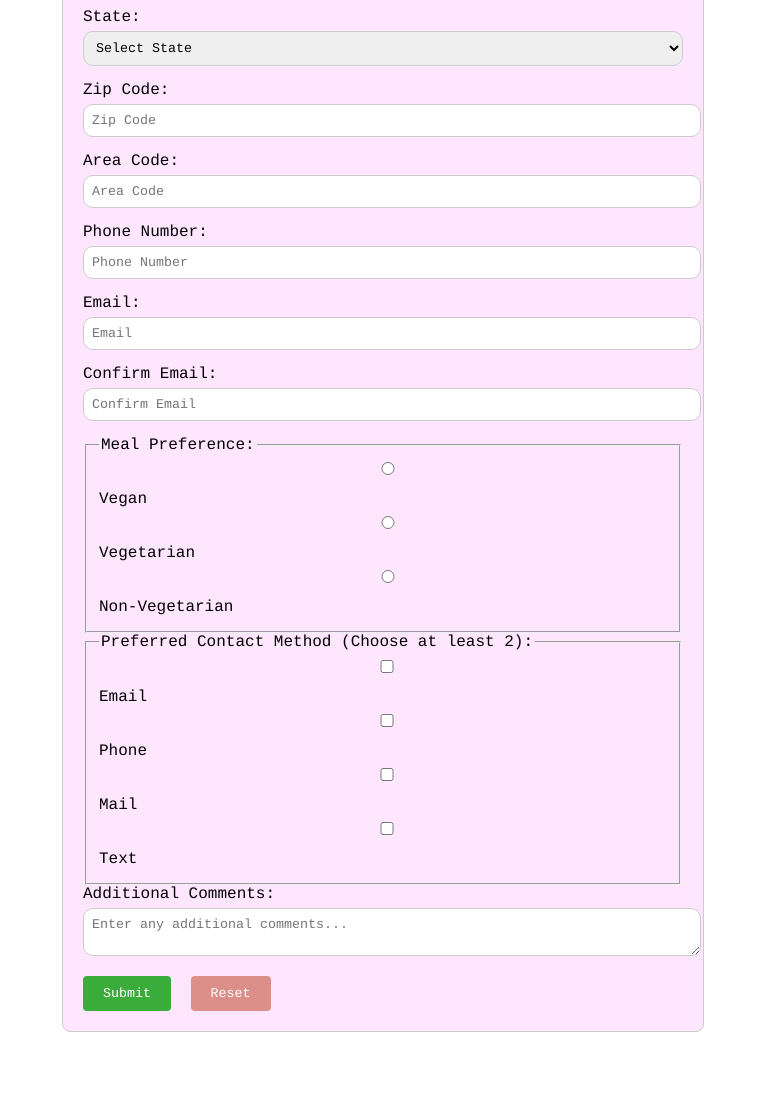
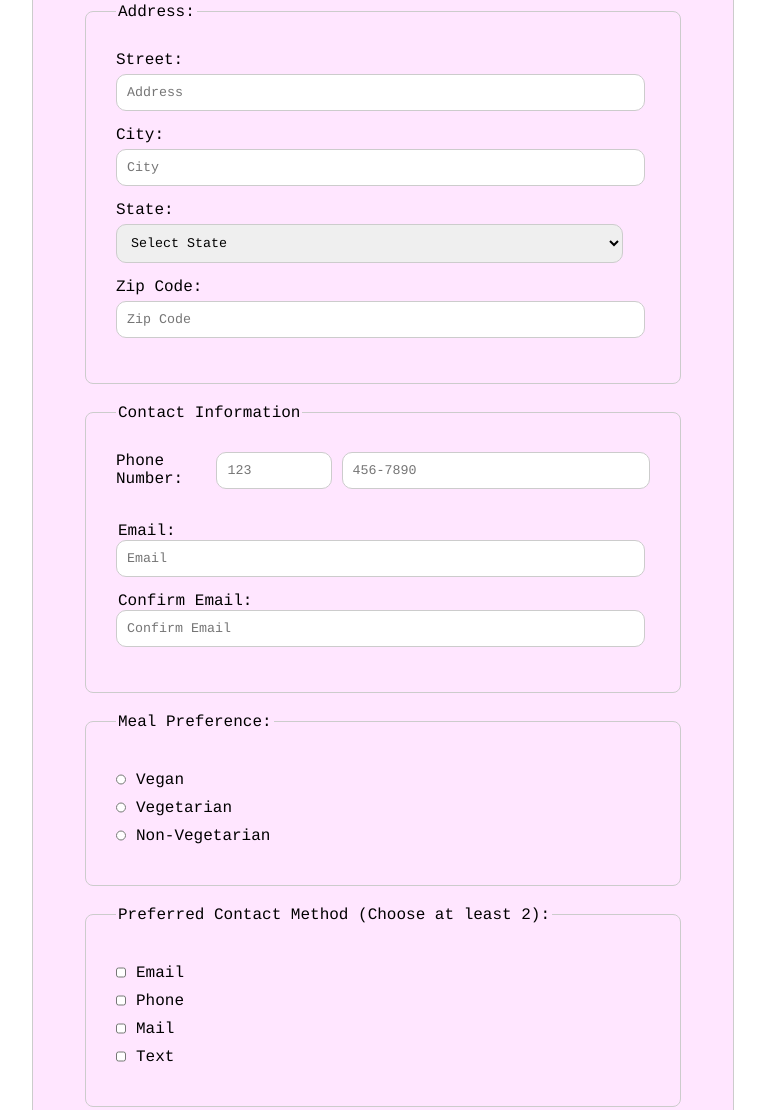
Before and after one commit to jokliew/cmst388, a plain HTML site: page project2/index.html in a window 1280 px wide. Shown: the part 377-1487 px from the top of the page, without its empty margins (257-1022 px from the left). Before the commit the page ends 1429 px from the top, so only its background shows below. Drawn offline with Linux system fonts and the light colour scheme; a script that the page names is missing.

Commit message:
index.html +style.css correction
added all 50 states!

```diff
--- a/project2/index.html
+++ b/project2/index.html
@@ -10,15 +10,19 @@
   <h1>Registration Form</h1>
   <form id="registrationForm" onsubmit="return validateForm()">
     <!-- Name -->
+    <fieldset>
+      <legend>Name:</legend>
     <label for="firstName">First Name:</label>
     <input type="text" id="firstName" name="firstName" placeholder="First Name" required>
     <br>
     <label for="lastName">Last Name:</label>
     <input type="text" id="lastName" name="lastName" placeholder="Last Name" required>
-    <br>
+    </fieldset>
 
     <!-- Address -->
-    <label for="address">Address:</label>
+    <fieldset>
+    <legend for="address">Address:</legend>
+    <label for="Address">Street:</label>
     <input type="text" id="address" name="address" placeholder="Address" required>
     <br>
     <label for="city">City:</label>
@@ -36,92 +40,100 @@
       <option value="CT">Connecticut</option>
       <option value="DE">Delaware</option>
       <option value="FL">Florida</option>
-      <option value="GA">Georgia</option></option>
+      <option value="GA">Georgia</option>
       <option value="HI">Hawaii</option>
       <option value="ID">Idaho</option>
       <option value="IL">Illinois</option>
       <option value="IN">Indiana</option>
       <option value="IA">Iowa</option>
       <option value="KS">Kansas</option>
-      <option value=""></option>
-      <option value=""></option>
-      <option value=""></option>
-      <option value=""></option>
-      <option value=""></option>
-      <option value=""></option>
-      <option value=""></option>
-      <option value=""></option>
-      <option value=""></option>
-      <option value=""></option>
-      <option value=""></option>
-      <option value=""></option>
-      <option value=""></option>
-      <option value=""></option>
-      <option value=""></option>
-      <option value=""></option>
-      <option value=""></option>
-      <option value=""></option>
-      <option value=""></option>
-      <option value=""></option>
-      <option value=""></option>
-      <option value=""></option>
-      <option value=""></option>
-      <option value=""></option>
-      <option value=""></option>
-      <option value=""></option>
-      <option value=""></option>
-      <option value=""></option>
-      <option value=""></option>
-      <option value=""></option>
-      <option value=""></option>
-      <option value=""></option>
-      <option value=""></option>
-      <option value=""></option>
-      <option value=""></option>
+      <option value="KY">Kentucky</option>
+      <option value="LA">Louisiana</option>
+      <option value="ME">Maine</option>
+      <option value="MD">Maryland</option>
+      <option value="MA">Massachusetts</option>
+      <option value="MI">Michigan</option>
+      <option value="MN">Minnesota</option>
+      <option value="MS">Mississippi</option>
+      <option value="MO">Missouri</option>
+      <option value="MT">Montana</option>
+      <option value="NE">Nebraska</option>
+      <option value="NV">Nevada</option>
+      <option value="NH">New Hampshire</option>
+      <option value="NJ">New Jersey</option>
+      <option value="NM">New Mexico</option>
+      <option value="NY">New York</option>
+      <option value="NC">North Carolina</option>
+      <option value="ND">North Dakota</option>
+      <option value="OH">Ohio</option>
+      <option value="OK">Oklahoma</option>
+      <option value="OR">Oregon</option>
+      <option value="PA">Pennsylvania</option>
+      <option value="RI">Rhode Island</option>
+      <option value="SC">South Carolina</option>
+      <option value="SD">South Dakota</option>
+      <option value="TN">Tennessee</option>
+      <option value="TX">Texas</option>
+      <option value="UT">Utah</option>
+      <option value="VT">Vermont</option>
+      <option value="VA">Virginia</option>
+      <option value="WA">Washington</option>
+      <option value="WV">West Virginia</option>
+      <option value="WI">Wisconsin</option>
+      <option value="WY">Wyoming</option>
     </select>
     <br>
     <label for="zip">Zip Code:</label>
     <input type="text" id="zip" name="zip" placeholder="Zip Code" required>
+    </fieldset>
+
+    <!--Contact Information -->
+    <fieldset>
+    <legend>Contact Information</legend>
+    <div class="phone-input-group">
+    <label for="phone-input-group"> Phone Number:</label>
+    <input type="text" id="areaCode" name="areaCode" placeholder="123" required>
+    <input type="text" id="phoneNumber" name="phoneNumber" placeholder="456-7890" required>
+    </div>
     <br>
-
-    <!-- Phone -->
-    <label for="areaCode">Area Code:</label>
-    <input type="text" id="areaCode" name="areaCode" placeholder="Area Code" required>
-    <br>
-    <label for="phoneNumber">Phone Number:</label>
-    <input type="text" id="phoneNumber" name="phoneNumber" placeholder="Phone Number" required>
-    <br>
-
-    <!-- Email -->
-    <label for="email">Email:</label>
+    <div class="email-confirmation">
+      <legend>Email:</legend>
     <input type="email" id="email" name="email" placeholder="Email" required>
     <br>
-    <label for="confirmEmail">Confirm Email:</label>
+    <legend>Confirm Email:</legend>
     <input type="email" id="confirmEmail" name="confirmEmail" placeholder="Confirm Email" required>
-    <br>
+    </fieldset>
 
     <!-- Meal Preference -->
-    <fieldset>
-      <legend>Meal Preference:</legend>
-      <input type="radio" id="vegan" name="meal" value="Vegan" required>
-      <label for="vegan">Vegan</label>
-      <input type="radio" id="vegetarian" name="meal" value="Vegetarian" required>
-      <label for="vegetarian">Vegetarian</label>
-      <input type="radio" id="nonVegetarian" name="meal" value="Non-Vegetarian" required>
-      <label for="nonVegetarian">Non-Vegetarian</label>
-    </fieldset>
+<fieldset>
+  <legend>Meal Preference:</legend>
+  <div class="meal-preference">
+    <label>
+    <input type="radio" id="vegan" name="meal" value="Vegan" required>Vegan
+    </label>
+    <label>
+    <input type="radio" id="vegetarian" name="meal" value="Vegetarian" required>Vegetarian
+    </label>
+    <label>
+    <input type="radio" id="nonVegetarian" name="meal" value="Non-Vegetarian" required>Non-Vegetarian
+    </label>
+    </div>
+</fieldset>
 
     <!-- Contact Method -->
     <fieldset>
       <legend>Preferred Contact Method (Choose at least 2):</legend>
-      <input type="checkbox" id="emailContact" name="contact" value="Email">
-      <label for="emailContact">Email</label>
-      <input type="checkbox" id="phoneContact" name="contact" value="Phone">
-      <label for="phoneContact">Phone</label>
-      <input type="checkbox" id="mailContact" name="contact" value="Mail">
-      <label for="mailContact">Mail</label>
-      <input type="checkbox" id="textContact" name="contact" value="Text">
-      <label for="textContact">Text</label>
+      <div class="contact-method">
+      <label>
+        <input type="checkbox" id="emailContact" name="contact" value="Email">Email
+      </label>
+      <label><input type="checkbox" id="phoneContact" name="contact" value="Phone">Phone
+      </label>
+      <label><input type="checkbox" id="mailContact" name="contact" value="Mail">Mail
+      </label>
+      <label><input type="checkbox" id="textContact" name="contact" value="Text">Text
+      </label>
+      </div>
     </fieldset>
 
     <!-- Comments -->
--- a/project2/style.css
+++ b/project2/style.css
@@ -1,25 +1,81 @@
+/*sets text to a specific font and adds a margin*/
 body {
   font-family: Courier, Monospace;
   margin: 20px;
 }
 
+/*for the form container*/
 form {
   max-width: 600px;
   margin: auto;
-    padding: 20px;
+  padding: 50px;
   border: 1px solid #ccc;
   border-radius: 8px;
   background-color: #ffe6ff;
 }
+
+/*controls the field labels*/
 
 label {
   display: block;
   margin-bottom: 5px;
 }
 
+fieldset {
+border: 1px solid #ccc; /* Light gray border */
+border-radius: 8px; /* Rounded corners */
+padding:30px; /* Space inside the fieldset */
+margin-bottom: 20px; /* Space between fieldsets */
+}
+
+.phone-input-group {
+  display: flex; /* Arrange input fields in a row */
+  gap: 10px; /* Add spacing between the input fields */
+}
+
+.phone-input-group input#areaCode {
+  width: calc(25% - 5px); /* Smaller width for area code */
+}
+
+.phone-input-group input#phoneNumber {
+  width: calc(75% - 5px); /* Larger width for phone number */
+}
+.meal-preference {
+margin-top: 10px; /* Add space between the legend and the radio buttons */
+}
+
+/* Style for the labels */
+.meal-preference label {
+display: flex; /* Use flexbox for label layout */
+align-items: center; /* Align radio buttons and text vertically */
+margin-bottom: 10px; /* Space between each label */
+gap: 10px; /* Space between radio button and text */
+}
+
+/* Style for the radio buttons */
+.meal-preference input[type="radio"] {
+width:10px;
+margin: 0; /* Remove default margin from radio button */
+}
+
+.contact-method {
+margin-top: 10px;
+}
+.contact-method label {
+display:flex;
+align-items: center;
+margin-bottom:10px;
+gap: 10px;
+
+}
+.contact-method input[type="checkbox"] {
+width: 10px;
+margin:0;
+}
+/* Ensure each radio button and label are inline */
 input, select, textarea {
-    width: 100%;
-    padding: 8px;
+  width: 95%;
+  padding: 10px;
   margin-bottom: 15px;
   border: 1px solid #ccc;
   border-radius: 10px;
--- /dev/null
+++ b/project4/style.css
@@ -0,0 +1,31 @@
+body {
+    font-family: Arial, sans-serif;
+    line-height: 1.6;
+    margin: 0;
+    padding: 0;
+    transition: background-color 0.3s, color 0.3s;
+}
+
+header {
+    background: #333;
+    color: #fff;
+    padding: 10px 20px;
+    text-align: center;
+}
+
+header button {
+    margin-top: 10px;
+}
+
+main {
+    padding: 20px;
+}
+
+section {
+    margin-bottom: 20px;
+}
+
+.dark-mode {
+    background-color: #121212;
+    color: #eee;
+}
```
Also changed, not shown: project4.js (added, +100 -0 lines), project4/index.html (added, +43 -0 lines), 2 other files. Lines whose indentation alone changed are shown as unchanged.
